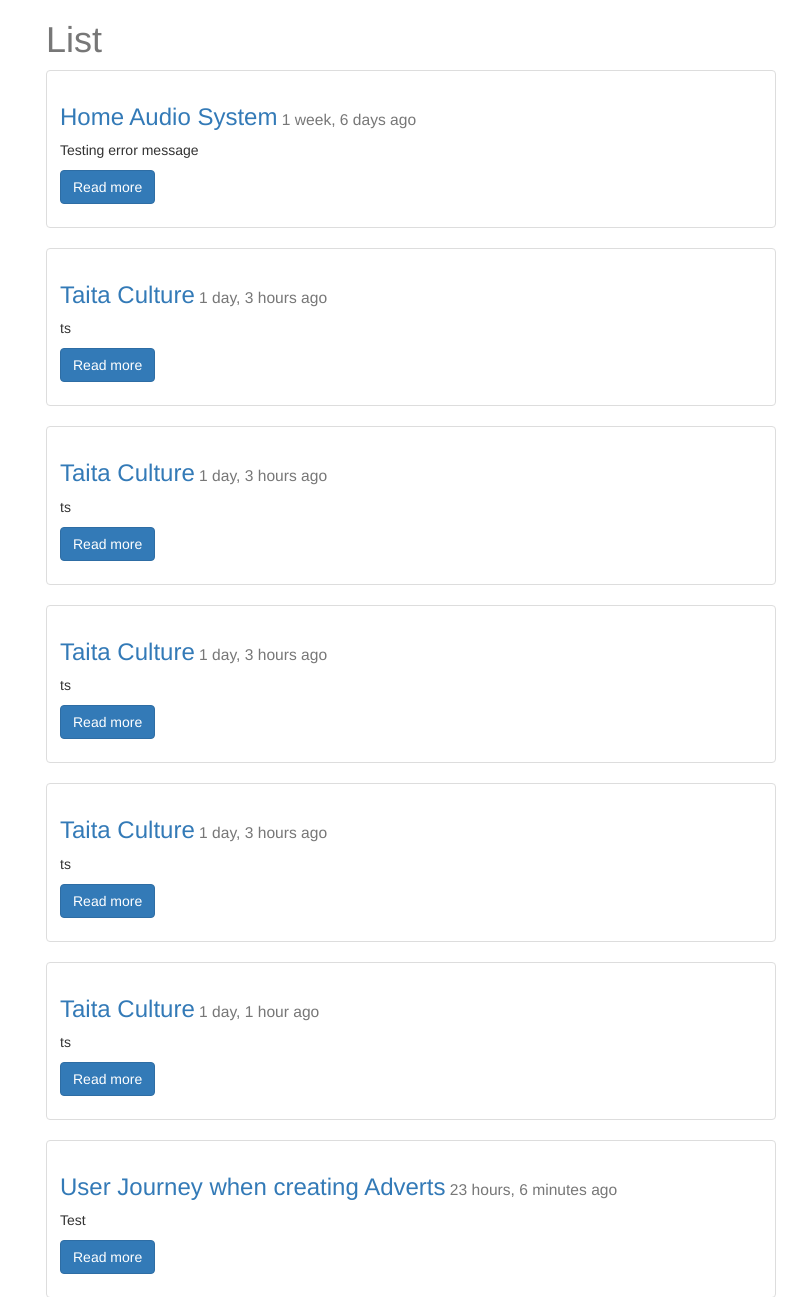
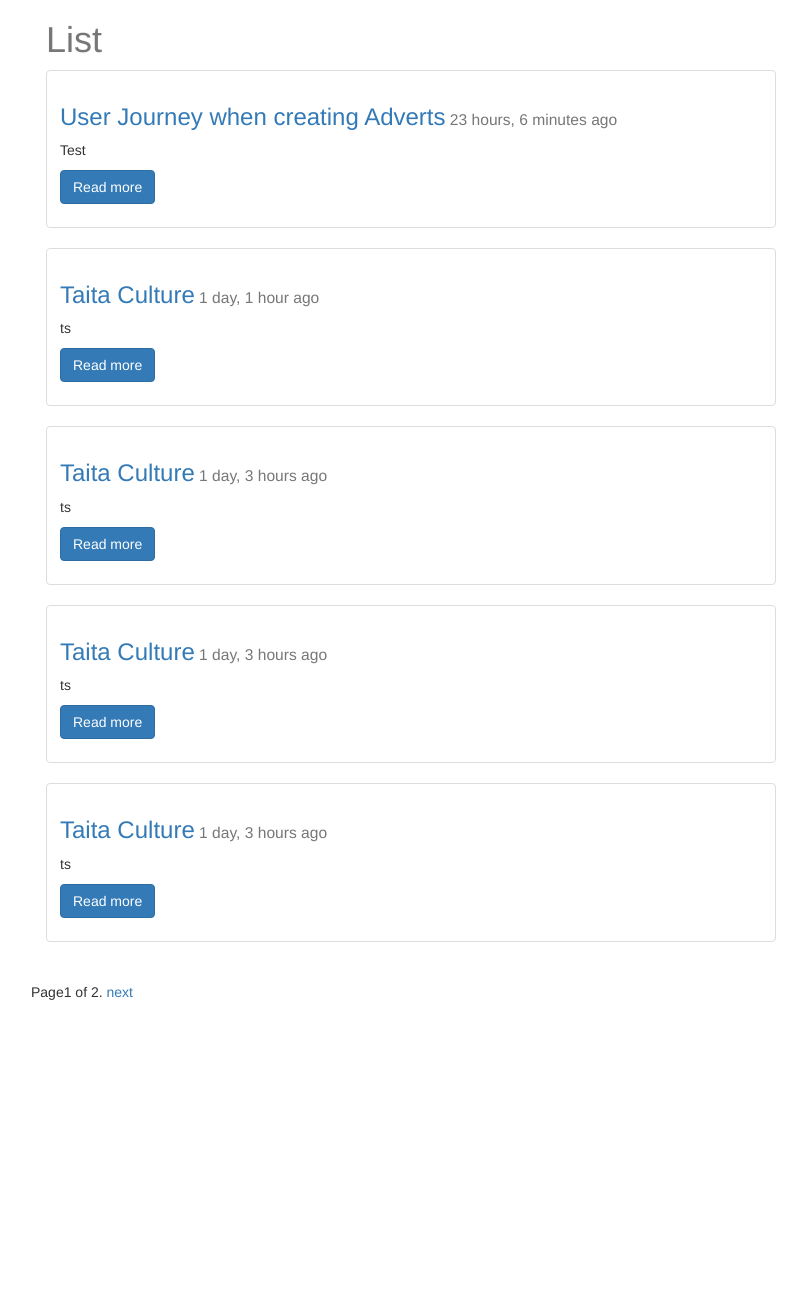
Before and after one commit to henrymbuguak/Blog-created-using-Django-1.11.1, a Django app: page /blog/ in a window 1280 px wide. Shown: the top 1297 px of the page, without its empty margins (229-1036 px from the left). After the commit the page ends 1000 px from the top, so only its background shows below. Run offline with Django 3.2, Linux system fonts and the light colour scheme; data comes from the database, SQL or seed files in the repository; some libraries are stand-ins or nearby versions.

Commit message:
Adding pagination on blog post list

```diff
--- a/posts/models.py
+++ b/posts/models.py
@@ -16,3 +16,6 @@ class Post(models.Model):
     def get_absolute_url(self):
         return reverse("posts:post_detail", kwargs={"id": self.id})
         #return "/blog/%s/" %(self.id)
+
+    class Meta:
+        ordering = ["-timestamp","-updated"]
--- a/posts/templates/post_list.html
+++ b/posts/templates/post_list.html
@@ -23,6 +23,24 @@
            </div>
        </div>
         {% endfor %}
+
+        <div class="pagination">
+            <span class="step-links">
+                {% if  object_list.has_previous%}
+                    <a href="?{{ page_request_var }}={{ object_list.previous_page_number }}">previous</a>
+                {% endif %}
+
+            <span class="current">
+                Page{{ object_list.number }} of {{ object_list.paginator.num_pages }}.
+            </span>
+            {% if object_list.has_next %}
+                <a href="?{{ page_request_var }}={{ object_list.next_page_number }}">next </a>
+            {% endif %}
+
+            </span>
+        </div>
+
+
     </div>
     </div>
 {% endblock %}
--- a/posts/views.py
+++ b/posts/views.py
@@ -6,6 +6,7 @@ from .models import Post
 from .forms import PostForm
 from django.http import HttpResponse, HttpResponseRedirect
 from django.contrib import messages
+from django.core.paginator import Paginator, EmptyPage, PageNotAnInteger
 
 # Create your views here.
 
@@ -35,10 +36,21 @@ def post_create(request):
     return render(request, "post_form.html", context)
 
 def post_list(request):
-    queryset = Post.objects.all()
+    queryset_list = Post.objects.all()#.order_by("-timestamp")
+    paginator = Paginator(queryset_list,5)
+    page_request_var = "page"
+    page = request.GET.get(page_request_var)
+    try:
+        queryset = paginator.page(page)
+    except PageNotAnInteger:
+        queryset = paginator.page(1)
+    except EmptyPage:
+        queryset = paginator.page(paginator.num_pages)
+
     context = {
         "object_list": queryset,
-        "Title": "List"
+        "Title": "List",
+        "page_request_var": page_request_var,
     }
     return render(request, "post_list.html", context)
 
```
Also changed, not shown: 2 other files.
